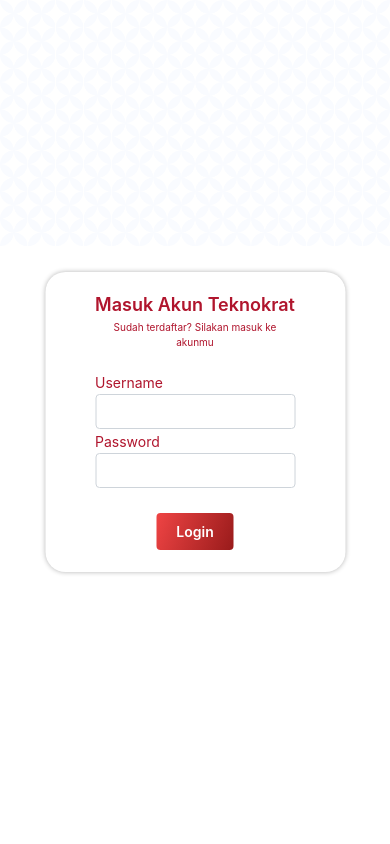
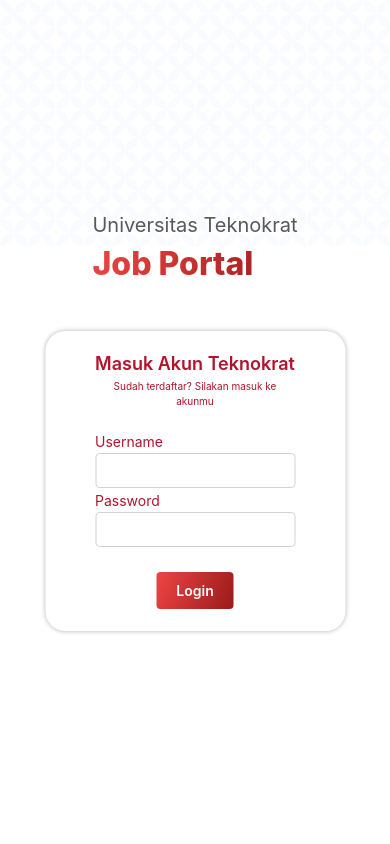
Before and after one commit to alyazharr/job-portal-teknokrat, a Django app: page /login/ in a window 390 px wide. Run offline with Django 4.2, Linux system fonts and the light colour scheme.

Commit message:
PBI-31-RevampLoginPage

```diff
--- a/homepage/templates/login.html
+++ b/homepage/templates/login.html
@@ -37,7 +37,10 @@
     {% endif %}
     <div class="outer">
       <div class="inner-left">
-          <img src="{% static 'images/UNIVERSITASTEKNOKRAT.png' %}" alt="" />
+        <img class="hero1" src="{% static 'images/UNIVERSITASTEKNOKRAT.png' %}" alt="logo universitas teknokrat" />
+        <h3>Universitas Teknokrat</h3>
+        <h1>Job Portal</h1>
+        <img class="hero2" src="{% static 'images/img-login.png' %}" alt="login image" />
       </div>
       <div class="inner-right">
         <div class="content">
--- a/static/css/login.css
+++ b/static/css/login.css
@@ -31,9 +31,30 @@ body {
     justify-content: space-around;
 }
 
-.outer .inner-left img {
+.outer .inner-left .hero1 {
+    width: 64px;
+    margin: auto;
+}
+
+.outer .inner-left .hero2 {
     width: 400px;
     margin: auto;
+}
+
+.outer .inner-left h3 {
+    font-weight: 400;
+    font-size: 24px;
+    color: #595959;
+}
+
+.outer .inner-left h1 {
+    font-weight: 800;
+    font-size: 64px;
+    background: linear-gradient(111.75deg, #EF4444 0%, #991B1B 100%);
+    -webkit-background-clip: text;
+    -webkit-text-fill-color: transparent;
+    background-clip: text;
+    margin-bottom: 3rem;
 }
 
 .outer .inner-right .content {
@@ -138,7 +159,7 @@ form .back-btn img {
         align-items: center;
     }
     .outer {
-        flex-direction: column-reverse;
+        flex-direction: column;
         max-height: 100vh;
         overflow: hidden;
         align-items: center;
@@ -153,6 +174,14 @@ form .back-btn img {
     }
 }
 @media (max-width: 600px) {
+    .outer .inner-left h3 {
+        font-size: 20px;
+    }
+
+    .outer .inner-left h1 {
+        font-size: 32px;
+    }
+
     .outer .inner-right .content {
         width: 300px;
         height: 300px;
```
Also changed, not shown: static/images/bg_landing_page.png (deleted), static/images/img-login.png (added).
